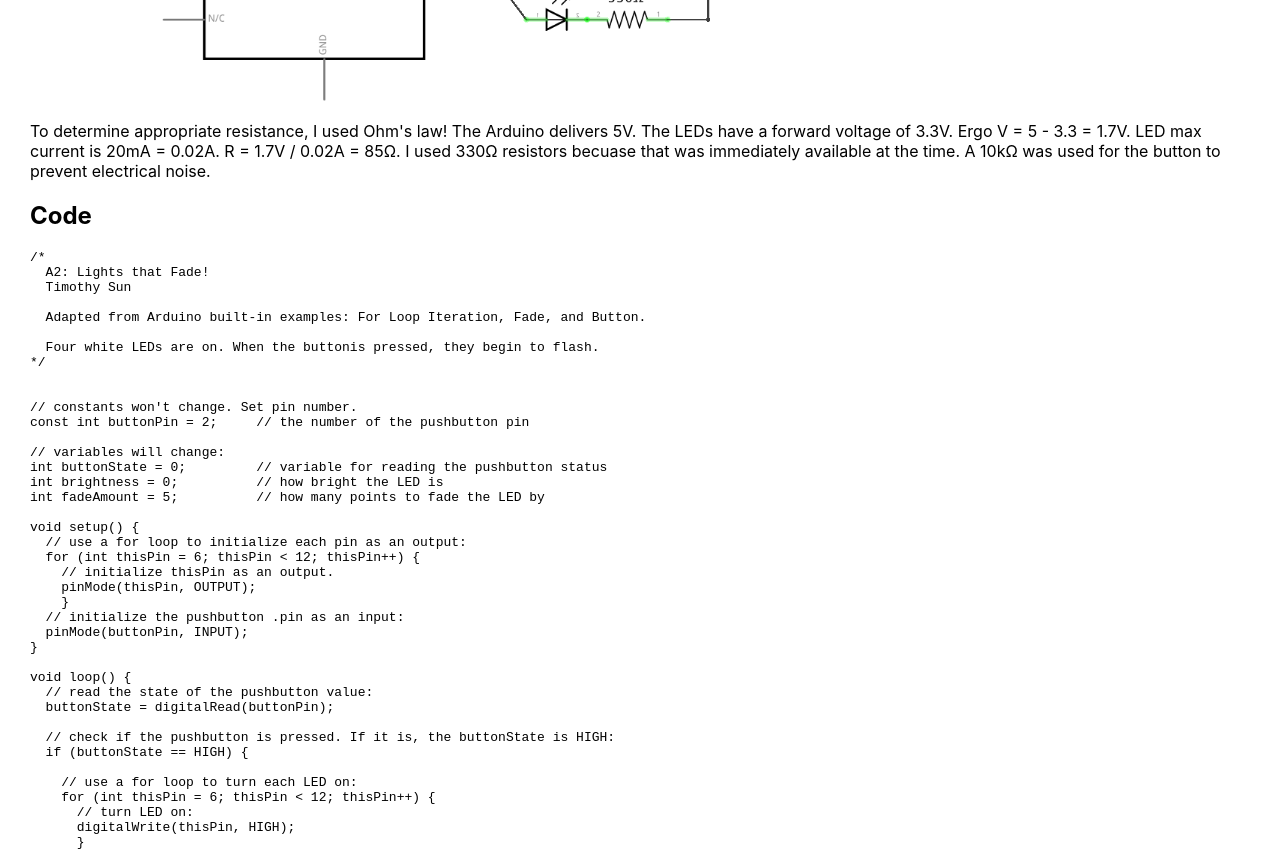
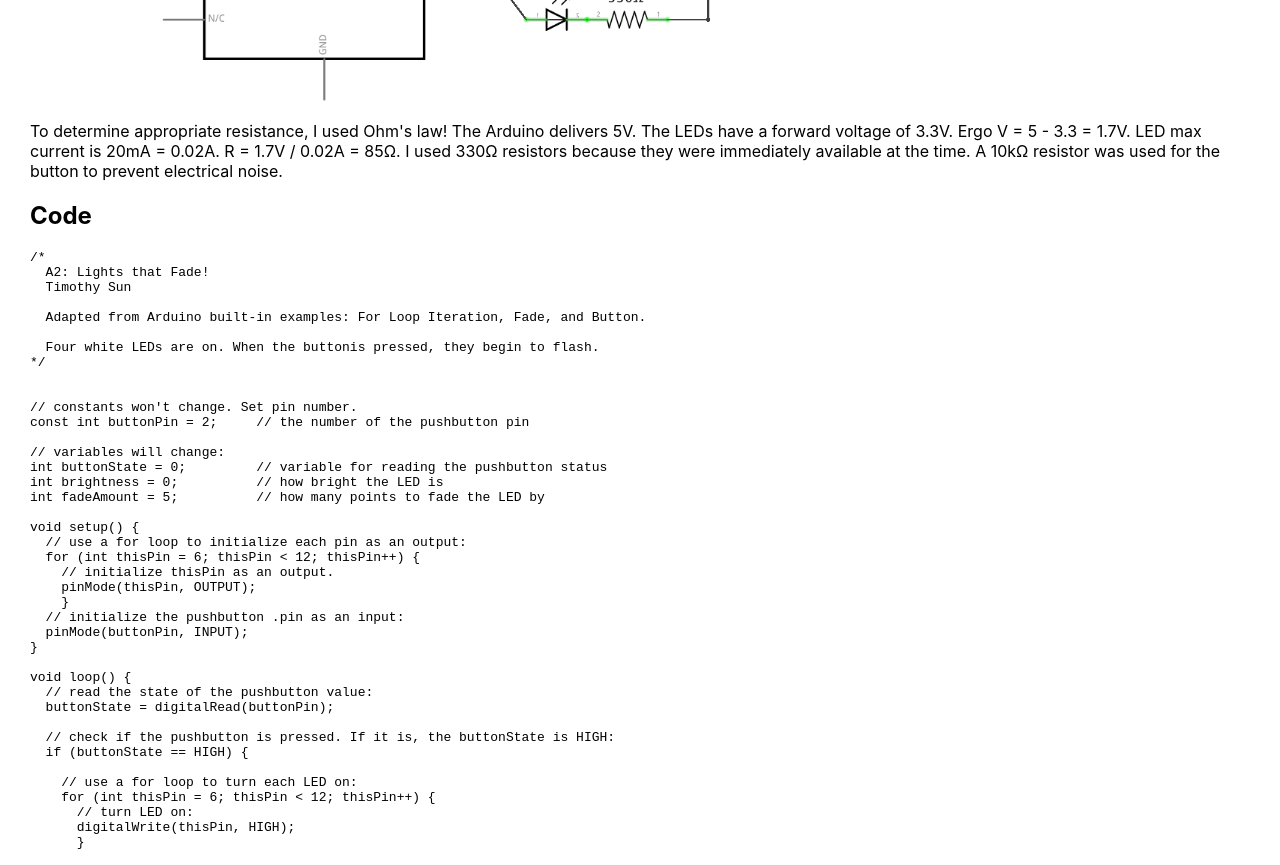
Before and after one commit to tim0thysun/tim0thysun.github.io, a plain HTML site: page assignment2.html in a window 1280 px wide. Shown: the part 1800-2665 px from the top of the page. Drawn offline with Linux system fonts and the light colour scheme.

Commit message:
Update assignment2.html

```diff
--- a/assignment2.html
+++ b/assignment2.html
@@ -31,7 +31,7 @@
             <figcaption>Pin 2 is an input which detects voltage changes in the circuit caused by button presses.</figcaption>
             <h2>Schematic</h2>
             <img src="a_2/a2_schem.png" width=800>
-            <figcaption>To determine appropriate resistance, I used Ohm's law! The Arduino delivers 5V. The LEDs have a forward voltage of 3.3V. Ergo V = 5 - 3.3 = 1.7V. LED max current is 20mA = 0.02A. R = 1.7V / 0.02A = 85Ω. I used 330Ω resistors becuase that was immediately available at the time. A 10kΩ was used for the button to prevent electrical noise. </figcaption>
+            <figcaption>To determine appropriate resistance, I used Ohm's law! The Arduino delivers 5V. The LEDs have a forward voltage of 3.3V. Ergo V = 5 - 3.3 = 1.7V. LED max current is 20mA = 0.02A. R = 1.7V / 0.02A = 85Ω. I used 330Ω resistors because they were immediately available at the time. A 10kΩ resistor was used for the button to prevent electrical noise. </figcaption>
             <h2>Code</h2>
             <pre>/*
   A2: Lights that Fade!
```
